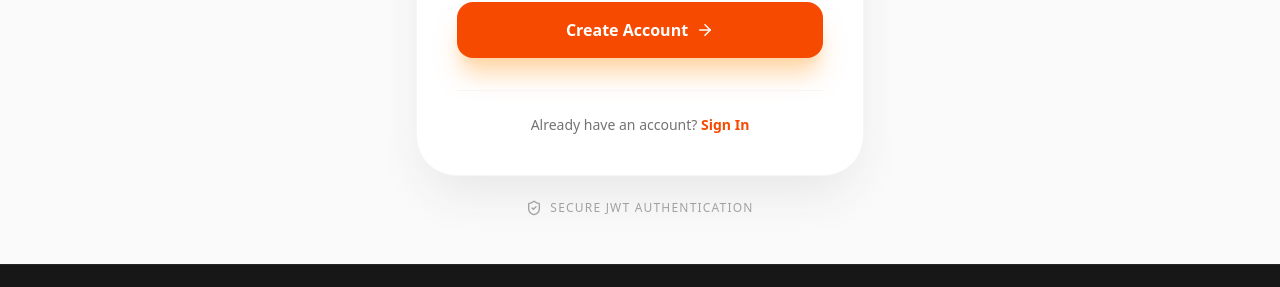
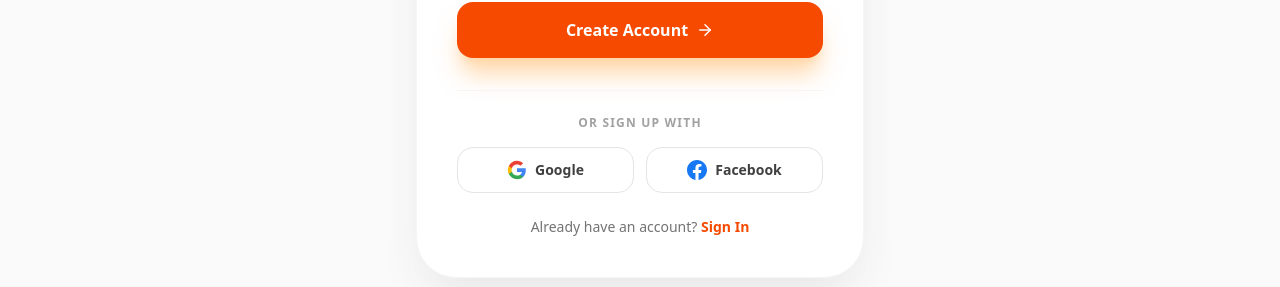
Before and after one commit to 13mahim/Planora-NEW, a React (Vite) app in the folder frontend/: page /signup in a window 1280 px wide. Shown: the part 654-941 px from the top of the page. Built offline with nearby package versions, Linux system fonts and the light colour scheme; no server answers.

Commit message:
feat: Google and Facebook social login buttons on Login and Signup

```diff
--- a/frontend/src/pages/Login.tsx
+++ b/frontend/src/pages/Login.tsx
@@ -4,6 +4,23 @@ import { Mail, Lock, ArrowRight, Calendar, ShieldCheck, Zap } from "lucide-react
 import { motion } from "motion/react";
 import { useAuth } from "../context/AuthContext";
 import { toast } from "sonner";
+
+// Google SVG icon
+const GoogleIcon = () => (
+  <svg className="w-5 h-5" viewBox="0 0 24 24">
+    <path fill="#4285F4" d="M22.56 12.25c0-.78-.07-1.53-.2-2.25H12v4.26h5.92c-.26 1.37-1.04 2.53-2.21 3.31v2.77h3.57c2.08-1.92 3.28-4.74 3.28-8.09z"/>
+    <path fill="#34A853" d="M12 23c2.97 0 5.46-.98 7.28-2.66l-3.57-2.77c-.98.66-2.23 1.06-3.71 1.06-2.86 0-5.29-1.93-6.16-4.53H2.18v2.84C3.99 20.53 7.7 23 12 23z"/>
+    <path fill="#FBBC05" d="M5.84 14.09c-.22-.66-.35-1.36-.35-2.09s.13-1.43.35-2.09V7.07H2.18C1.43 8.55 1 10.22 1 12s.43 3.45 1.18 4.93l2.85-2.22.81-.62z"/>
+    <path fill="#EA4335" d="M12 5.38c1.62 0 3.06.56 4.21 1.64l3.15-3.15C17.45 2.09 14.97 1 12 1 7.7 1 3.99 3.47 2.18 7.07l3.66 2.84c.87-2.6 3.3-4.53 6.16-4.53z"/>
+  </svg>
+);
+
+// Facebook SVG icon
+const FacebookIcon = () => (
+  <svg className="w-5 h-5" viewBox="0 0 24 24" fill="#1877F2">
+    <path d="M24 12.073c0-6.627-5.373-12-12-12s-12 5.373-12 12c0 5.99 4.388 10.954 10.125 11.854v-8.385H7.078v-3.47h3.047V9.43c0-3.007 1.792-4.669 4.533-4.669 1.312 0 2.686.235 2.686.235v2.953H15.83c-1.491 0-1.956.925-1.956 1.874v2.25h3.328l-.532 3.47h-2.796v8.385C19.612 23.027 24 18.062 24 12.073z"/>
+  </svg>
+);
 
 export function Login() {
   const [email, setEmail] = useState("");
@@ -127,7 +144,27 @@ export function Login() {
             </button>
           </form>
 
-          <div className="mt-8 pt-6 border-t border-neutral-100 dark:border-neutral-800 text-center">
+          <div className="mt-8 pt-6 border-t border-neutral-100 dark:border-neutral-800">
+            <p className="text-center text-xs text-neutral-400 mb-4 font-bold uppercase tracking-widest">Or continue with</p>
+            <div className="flex gap-3">
+              <button
+                type="button"
+                onClick={() => toast.info("Google login coming soon! Use email login for now.")}
+                className="flex-1 flex items-center justify-center gap-2 py-3 bg-white dark:bg-neutral-800 border border-neutral-200 dark:border-neutral-700 rounded-2xl text-sm font-bold text-neutral-700 dark:text-neutral-200 hover:border-orange-400 hover:shadow-md transition-all"
+              >
+                <GoogleIcon /> Google
+              </button>
+              <button
+                type="button"
+                onClick={() => toast.info("Facebook login coming soon! Use email login for now.")}
+                className="flex-1 flex items-center justify-center gap-2 py-3 bg-white dark:bg-neutral-800 border border-neutral-200 dark:border-neutral-700 rounded-2xl text-sm font-bold text-neutral-700 dark:text-neutral-200 hover:border-blue-400 hover:shadow-md transition-all"
+              >
+                <FacebookIcon /> Facebook
+              </button>
+            </div>
+          </div>
+
+          <div className="mt-6 text-center">
             <p className="text-neutral-500 dark:text-neutral-400 text-sm">
               Don't have an account?{" "}
               <Link to="/signup" className="text-orange-600 font-bold hover:underline">Create Account</Link>
--- a/frontend/src/pages/Signup.tsx
+++ b/frontend/src/pages/Signup.tsx
@@ -4,6 +4,21 @@ import { Mail, Lock, User, ArrowRight, ShieldCheck, Calendar, Eye, EyeOff } from
 import { motion } from "motion/react";
 import { useAuth } from "../context/AuthContext";
 import { toast } from "sonner";
+
+const GoogleIcon = () => (
+  <svg className="w-5 h-5" viewBox="0 0 24 24">
+    <path fill="#4285F4" d="M22.56 12.25c0-.78-.07-1.53-.2-2.25H12v4.26h5.92c-.26 1.37-1.04 2.53-2.21 3.31v2.77h3.57c2.08-1.92 3.28-4.74 3.28-8.09z"/>
+    <path fill="#34A853" d="M12 23c2.97 0 5.46-.98 7.28-2.66l-3.57-2.77c-.98.66-2.23 1.06-3.71 1.06-2.86 0-5.29-1.93-6.16-4.53H2.18v2.84C3.99 20.53 7.7 23 12 23z"/>
+    <path fill="#FBBC05" d="M5.84 14.09c-.22-.66-.35-1.36-.35-2.09s.13-1.43.35-2.09V7.07H2.18C1.43 8.55 1 10.22 1 12s.43 3.45 1.18 4.93l2.85-2.22.81-.62z"/>
+    <path fill="#EA4335" d="M12 5.38c1.62 0 3.06.56 4.21 1.64l3.15-3.15C17.45 2.09 14.97 1 12 1 7.7 1 3.99 3.47 2.18 7.07l3.66 2.84c.87-2.6 3.3-4.53 6.16-4.53z"/>
+  </svg>
+);
+
+const FacebookIcon = () => (
+  <svg className="w-5 h-5" viewBox="0 0 24 24" fill="#1877F2">
+    <path d="M24 12.073c0-6.627-5.373-12-12-12s-12 5.373-12 12c0 5.99 4.388 10.954 10.125 11.854v-8.385H7.078v-3.47h3.047V9.43c0-3.007 1.792-4.669 4.533-4.669 1.312 0 2.686.235 2.686.235v2.953H15.83c-1.491 0-1.956.925-1.956 1.874v2.25h3.328l-.532 3.47h-2.796v8.385C19.612 23.027 24 18.062 24 12.073z"/>
+  </svg>
+);
 
 export function Signup() {
   const [name, setName] = useState("");
@@ -85,7 +100,27 @@ export function Signup() {
             </button>
           </form>
 
-          <div className="mt-8 pt-6 border-t border-neutral-100 dark:border-neutral-800 text-center">
+          <div className="mt-8 pt-6 border-t border-neutral-100 dark:border-neutral-800">
+            <p className="text-center text-xs text-neutral-400 mb-4 font-bold uppercase tracking-widest">Or sign up with</p>
+            <div className="flex gap-3">
+              <button
+                type="button"
+                onClick={() => toast.info("Google signup coming soon! Use email for now.")}
+                className="flex-1 flex items-center justify-center gap-2 py-3 bg-white dark:bg-neutral-800 border border-neutral-200 dark:border-neutral-700 rounded-2xl text-sm font-bold text-neutral-700 dark:text-neutral-200 hover:border-orange-400 hover:shadow-md transition-all"
+              >
+                <GoogleIcon /> Google
+              </button>
+              <button
+                type="button"
+                onClick={() => toast.info("Facebook signup coming soon! Use email for now.")}
+                className="flex-1 flex items-center justify-center gap-2 py-3 bg-white dark:bg-neutral-800 border border-neutral-200 dark:border-neutral-700 rounded-2xl text-sm font-bold text-neutral-700 dark:text-neutral-200 hover:border-blue-400 hover:shadow-md transition-all"
+              >
+                <FacebookIcon /> Facebook
+              </button>
+            </div>
+          </div>
+
+          <div className="mt-6 text-center">
             <p className="text-neutral-500 dark:text-neutral-400 text-sm">
               Already have an account?{" "}
               <Link to="/login" className="text-orange-600 font-bold hover:underline">Sign In</Link>
```
